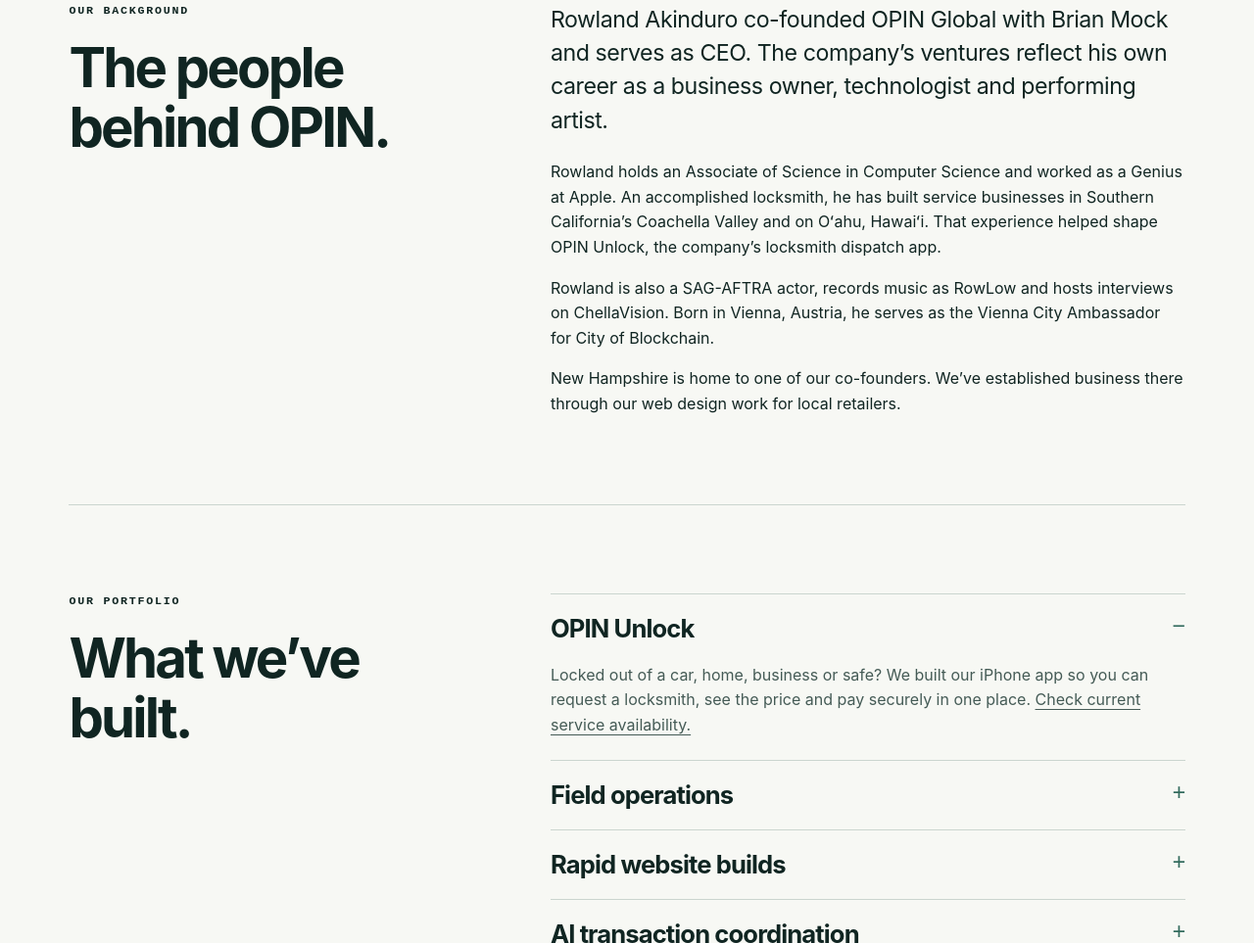
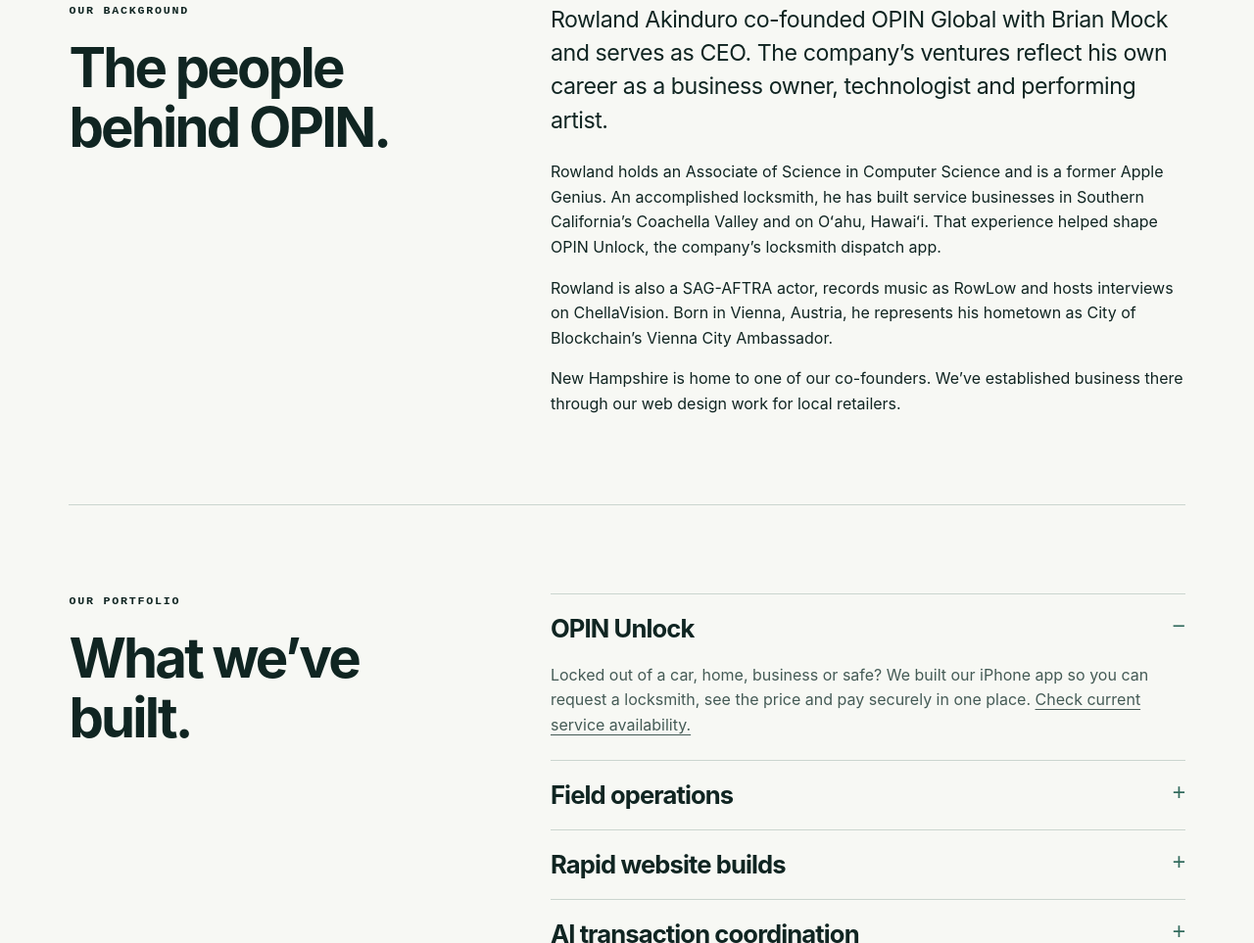
Before and after one commit to nurdthug/OPINsite, a plain HTML site: page site/about/index.html in a window 1280 px wide. Shown: the part 822-1785 px from the top of the page at 98% size. Drawn offline with Linux system fonts and the light colour scheme.

Commit message:
Refine Apple and Vienna role descriptions

```diff
--- a/site/about/index.html
+++ b/site/about/index.html
@@ -77,8 +77,8 @@ footer .foot{padding:1.6rem 0}
 </div></section>
 <section class="wrap section split"><div><p class="eyebrow">Our background</p><h2>The people behind OPIN.</h2></div><div>
 <p class="lead">Rowland Akinduro co-founded OPIN Global with Brian Mock and serves as CEO. The company’s ventures reflect his own career as a business owner, technologist and performing artist.</p>
-<p>Rowland holds an Associate of Science in Computer Science and worked as a Genius at Apple. An accomplished locksmith, he has built service businesses in Southern California’s Coachella Valley and on Oʻahu, Hawaiʻi. That experience helped shape OPIN Unlock, the company’s locksmith dispatch app.</p>
-<p>Rowland is also a SAG-AFTRA actor, records music as RowLow and hosts interviews on ChellaVision. Born in Vienna, Austria, he serves as the Vienna City Ambassador for City of Blockchain.</p>
+<p>Rowland holds an Associate of Science in Computer Science and is a former Apple Genius. An accomplished locksmith, he has built service businesses in Southern California’s Coachella Valley and on Oʻahu, Hawaiʻi. That experience helped shape OPIN Unlock, the company’s locksmith dispatch app.</p>
+<p>Rowland is also a SAG-AFTRA actor, records music as RowLow and hosts interviews on ChellaVision. Born in Vienna, Austria, he represents his hometown as City of Blockchain’s Vienna City Ambassador.</p>
 <p>New Hampshire is home to one of our co-founders. We’ve established business there through our web design work for local retailers.</p></div></section>
 <section id="work" class="wrap section split work"><div><p class="eyebrow">Our portfolio</p><h2>What we’ve built.</h2></div><div>
 <details open><summary>OPIN Unlock</summary><p>Locked out of a car, home, business or safe? We built our iPhone app so you can request a locksmith, see the price and pay securely in one place. <a href="/">Check current service availability.</a></p></details>
```
